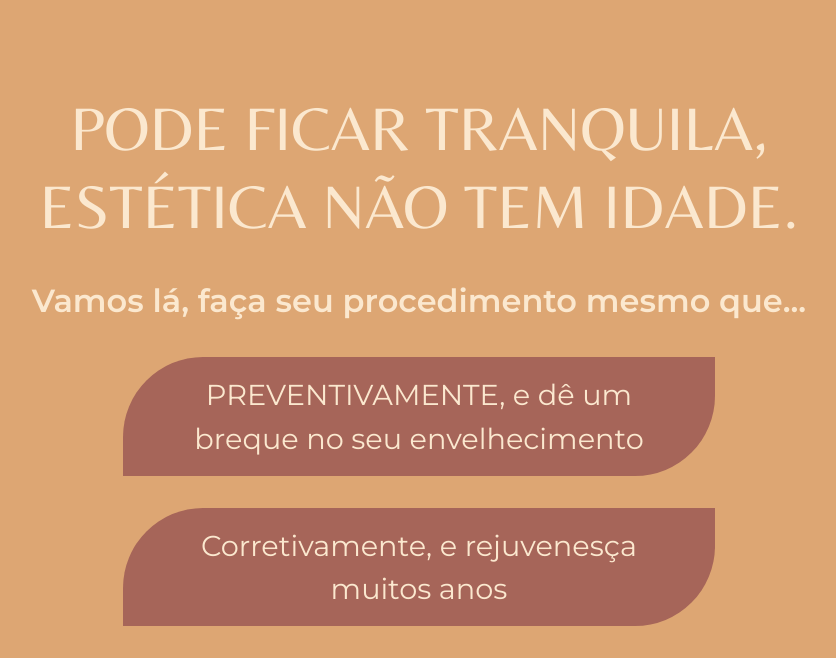
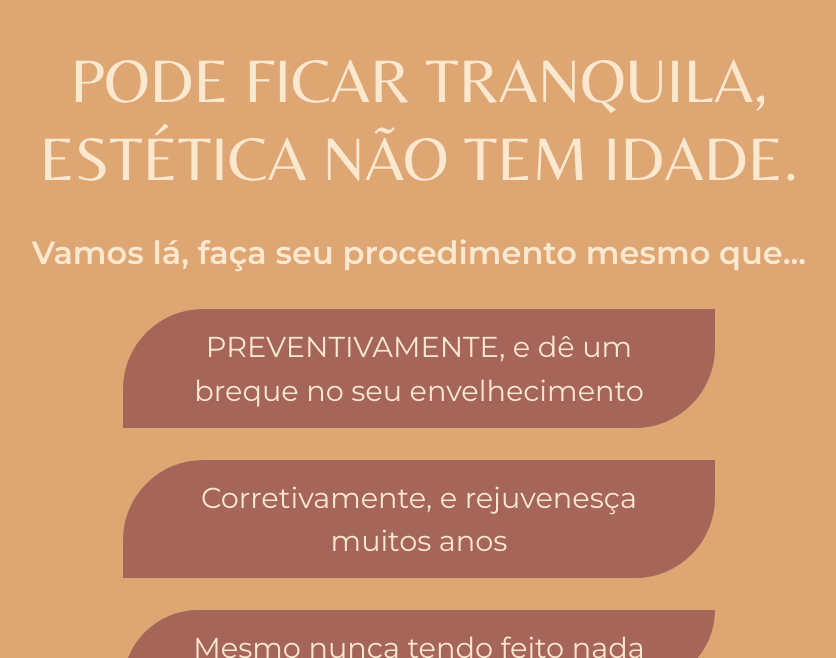
Before and after one commit to guisdarocha/clinicasalomao, a React (Vite) app in the folder clinica-salomao/: page / in a window 1280 px wide. Shown: the part 5802-6460 px from the top of the page, without its empty margins (221-1057 px from the left). Built offline with nearby package versions, Linux system fonts and the light colour scheme; a web font is replaced by a local one.

Commit message:
Finalizado alterações

```diff
--- a/clinica-salomao/src/components/Tranquila/Tranquila.tsx
+++ b/clinica-salomao/src/components/Tranquila/Tranquila.tsx
@@ -4,7 +4,7 @@ const Tranquila = () => {
     <>
     <div className=" bg-laranja flex justify-center items-center mx-auto h-[1200px]">
 
-        <div className="grid grid-cols-1 pt-[6rem] max-w-[1080px]">
+        <div className="grid grid-cols-1 max-w-[1080px]">
             <h3 className='text-[3.9rem] w-[55rem] text-center text-creme font-belleza leading-tight justify-center items-center mx-auto uppercase'>Pode ficar tranquila, estética não tem idade.</h3>
             <h4 className='text-[2rem] pt-[2rem] text-creme font-mont font-semibold justify-center items-center mx-auto'>Vamos lá, faça seu procedimento mesmo que...</h4>
 
```
